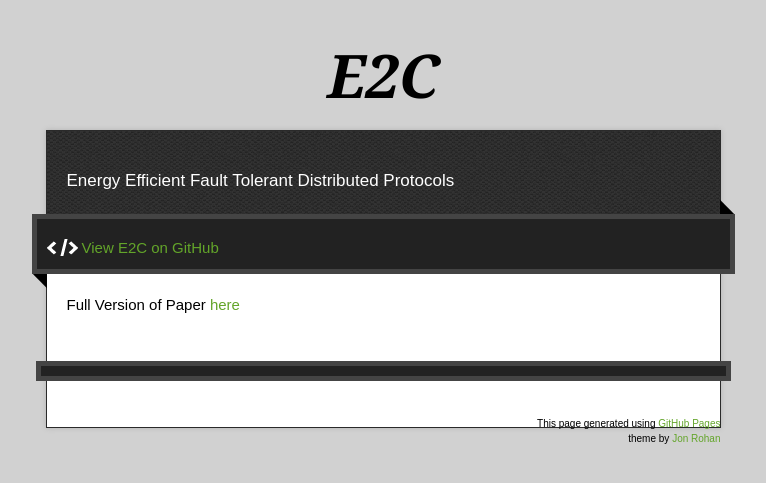
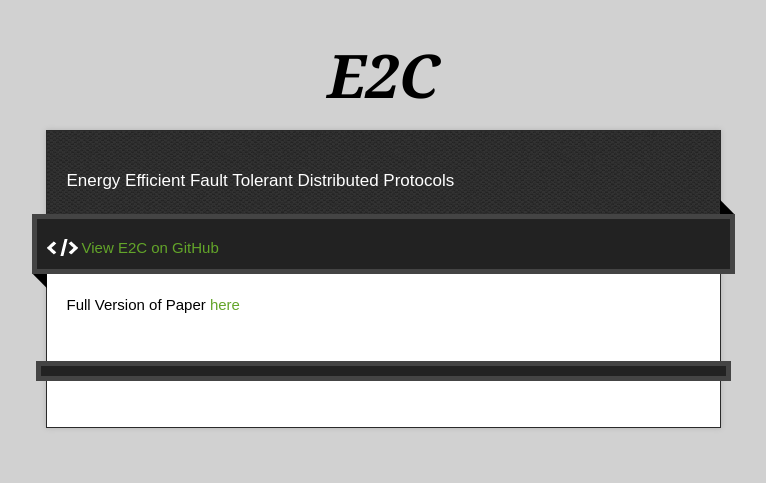
Before and after one commit to adithyabhatkajake/e2c-web, a Jekyll site: the page built from index.md, in a window 1280 px wide. Shown: the top 483 px of the page, without its empty margins (257-1023 px from the left). Built offline with Jekyll 4.4.1, drawn with Linux system fonts in a browser that asks for light colours.

Commit message:
Removed other information

```diff
--- a/_layouts/default.html
+++ b/_layouts/default.html
@@ -50,9 +50,9 @@
       {% endif %}
 
       </div>
-      <div class="creds">
-        <small>This page generated using <a href="https://pages.github.com/">GitHub Pages</a><br>theme by <a href="https://twitter.com/jonrohan/">Jon Rohan</a></small>
-      </div>
+      <!--<div class="creds">-->
+        <!--<small>This page generated using <a href="https://pages.github.com/">GitHub Pages</a><br>theme by <a href="https://twitter.com/jonrohan/">Jon Rohan</a></small>-->
+      <!--</div>-->
     </footer>
   </div>
   <div class="current-section">
```
